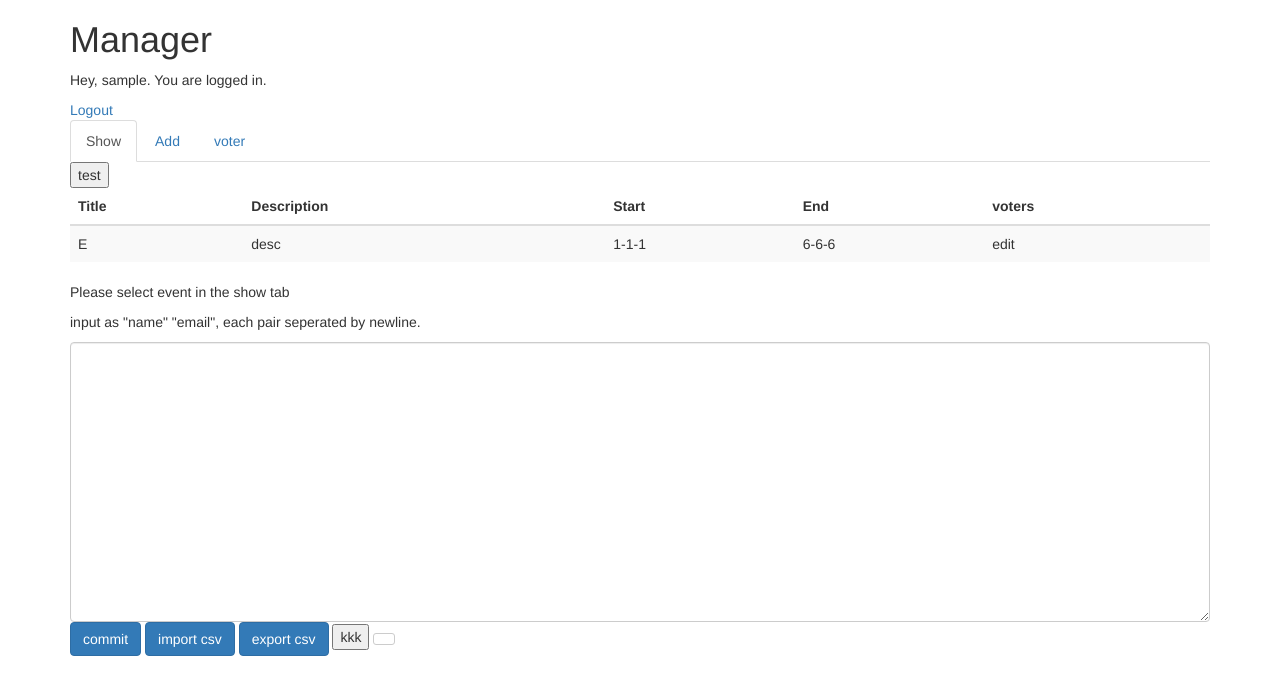
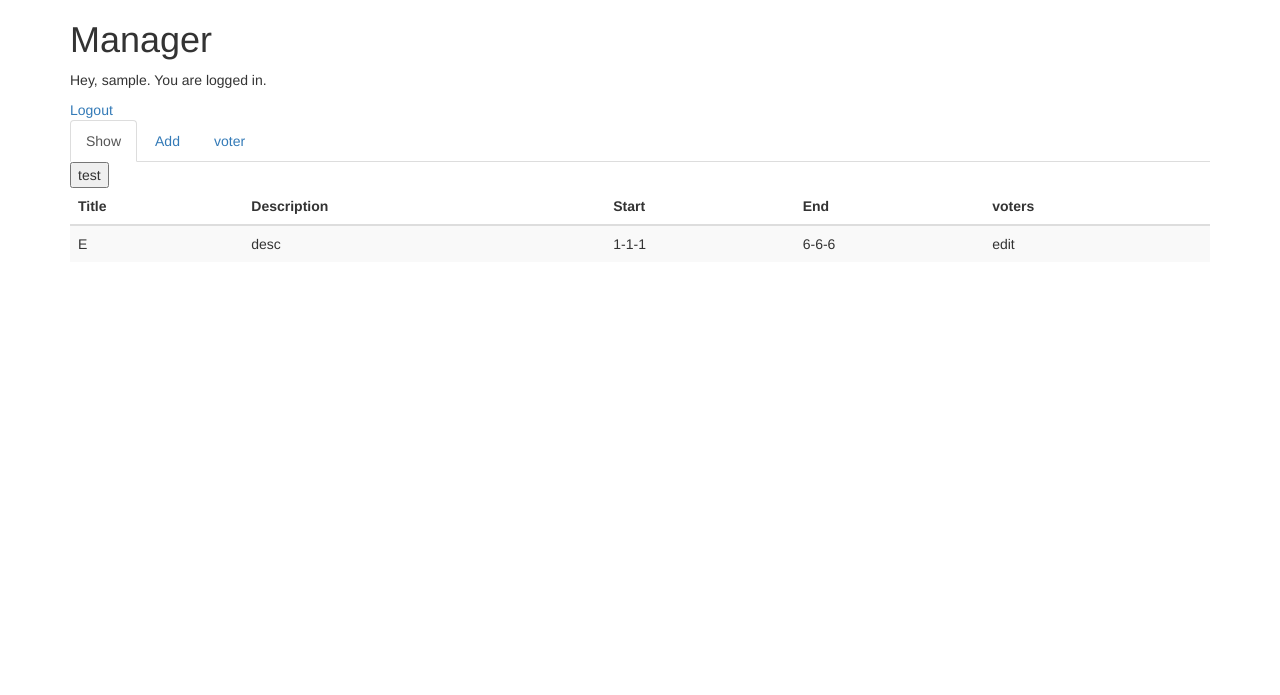
Before and after one commit to BrianOn99/pollpoll2720, a PHP site: page /www_poll/index.php in a window 1280 px wide. Shown: the top 695 px of the page. Run offline with PHP 8.4, Linux system fonts and the light colour scheme; the visitor is signed in with stand-in values (Sample User, id 1); data that the repository does not hold is empty; some libraries are stand-ins or nearby versions.

Commit message:
bug fix: include css in register and submit choices

```diff
--- a/views/logged_in.php
+++ b/views/logged_in.php
@@ -95,7 +95,7 @@
         <button type="button" class="btn btn-primary" id="more-option">add more option</button>
     </div>
 
-    <div role="tabpanel" class="tab-pane active" id="voter">
+    <div role="tabpanel" class="tab-pane" id="voter">
       <p>Please select event in the show tab</p>
       <p>
         input as &quot;name&quot; &quot;email&quot;, each pair seperated by newline.
@@ -133,7 +133,7 @@ $("#more-option").click(function() {
     var defaultrow = $(
             '<tr>' +
             '<td class="col-md-6">' +
-            '<input class="form-control" type="text" name="choise-desc" required />' +
+            '<input class="form-control" type="text" name="choice-desc" required />' +
             '</td>' +
             '<td class="col-md-6"><form><input type="file" /></form></td>' +
             '</tr>');
@@ -209,7 +209,7 @@ $("#addEventForm").submit(function() {
     formdata["start"] = epoch(formdata["start"]);
     formdata["end"] = epoch(formdata["end"]);
     var i = $("#option-table input");
-    $("#option-table input").each(function(i) {
+    $('#option-table input[name="choice-desc"]').each(function(i) {
         var opt = {};
         opt.desc = $(this).serializeArray()[0].value;
         opt.img = "not set";
--- a/views/register.php
+++ b/views/register.php
@@ -15,7 +15,7 @@ if (isset($registration)) {
 ?>
 <!doctype html>
 <html>
-<?php include "_include/head.php"; ?>
+<?php include "../_include/head.php"; ?>
 <body>
 <div class=container>
 <h1>Register</h1>
```
